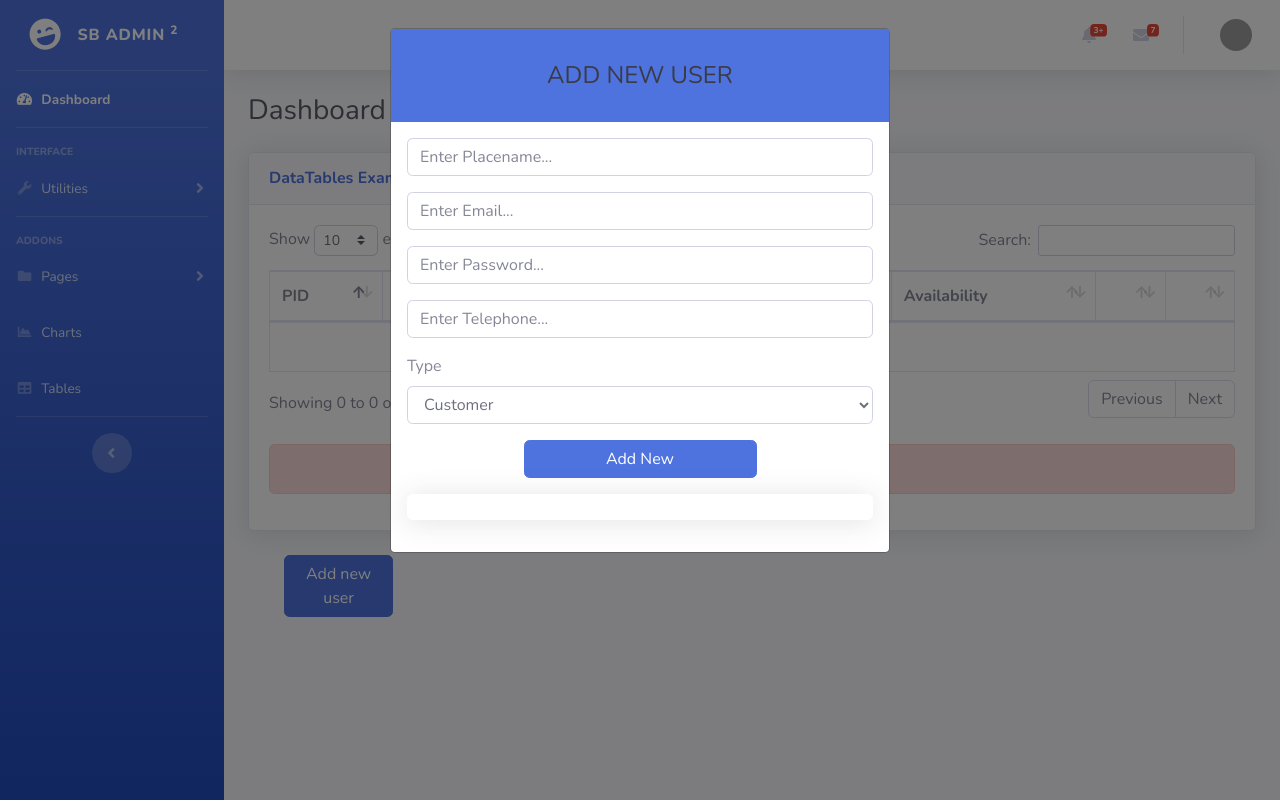
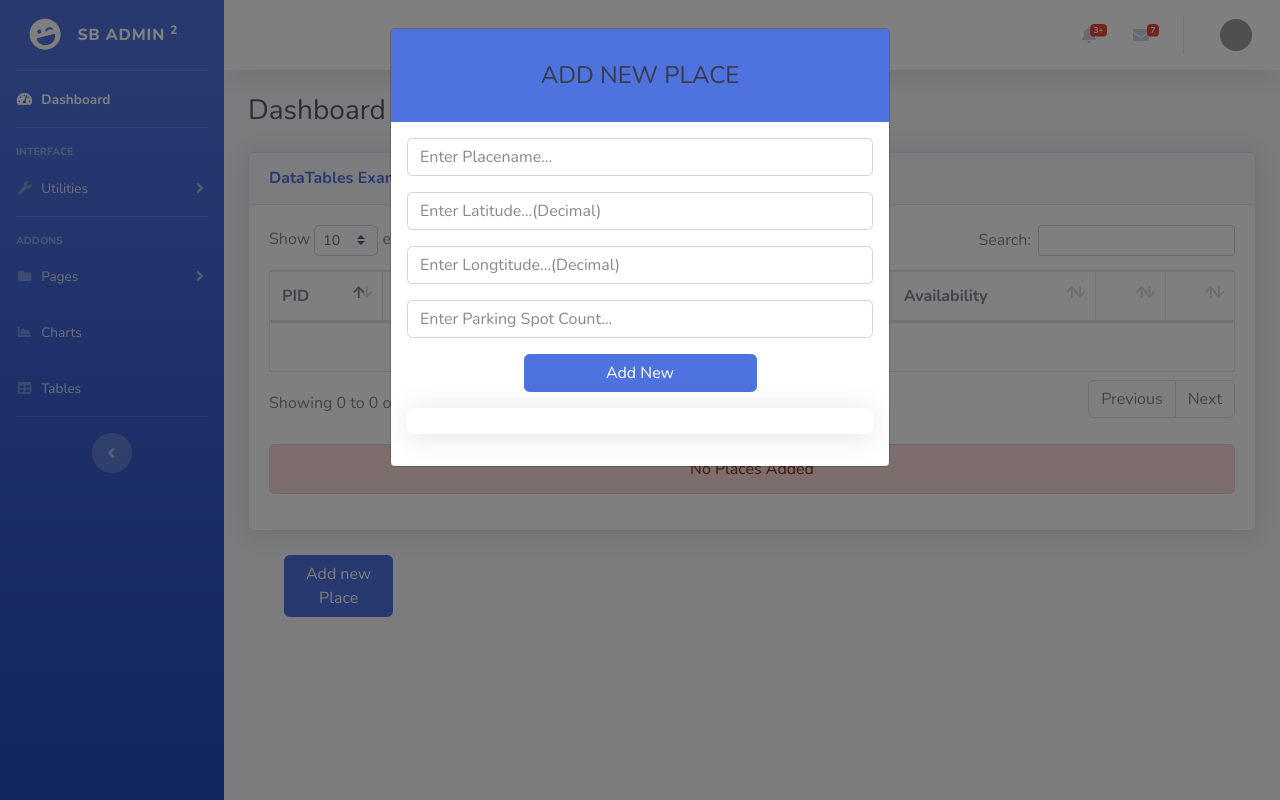
Before and after one commit to Ravindu-Dilshan/ThatsMySpot, a PHP site: page /place_manage.php in a window 1280 px wide, after a click on "Add new Place". Run offline with PHP 8.4, Linux system fonts and the light colour scheme; the visitor is signed in with stand-in values (Sample User, id 1); data that the repository does not hold is empty; grey boxes are pictures that could not be loaded.

Commit message:
updated place functions

```diff
--- a/place_manage.php
+++ b/place_manage.php
@@ -29,7 +29,6 @@
         $('#addPlaceform').submit(function(e) {
             e.preventDefault();
             var values = $(this).serialize();
-
             $.ajax({
                 type: "POST",
                 url: 'script/place.inc.php?btnAddPlace',
@@ -50,7 +49,7 @@
 
         $('#updatePlaceform').submit(function(e) {
             e.preventDefault();
-            var values = $(this).serialize();;
+            var values = $(this).serialize();
             $.ajax({
                 type: "POST",
                 url: 'script/place.inc.php?btnUpdatePlace',
@@ -158,7 +157,7 @@ $none = "";
                 <div>
                     <div class="col-md-4">
                         <button type="button" class="btn btn-primary waves-effect btn-block col-md-4 ml-md-5"
-                            data-toggle="modal" data-target="#addPlaceModal">Add new user</button>
+                            data-toggle="modal" data-target="#addPlaceModal">Add new Place</button>
                     </div>
                 </div>
             </div>
@@ -183,7 +182,7 @@ $none = "";
             <div class="modal-content">
                 <!--Header-->
                 <div class="text-center bg-primary py-2">
-                    <h1 class="h4 text-gray-900 my-4">ADD NEW USER</h1>
+                    <h1 class="h4 text-gray-900 my-4">ADD NEW PLACE</h1>
                 </div>
 
                 <!--Body-->
@@ -194,24 +193,16 @@ $none = "";
                                 placeholder="Enter Placename...">
                         </div>
                         <div class="form-group">
-                            <input type="email" class="form-control" id="txtEmail" name="txtEmail"
-                                placeholder="Enter Email...">
+                            <input type="number" class="form-control" id="txtLat" name="txtLat"
+                                placeholder="Enter Latitude...(Decimal)" step="0.0000000001">
                         </div>
                         <div class="form-group">
-                            <input type="password" class="form-control" id="txtPassword" name="txtPassword"
-                                placeholder="Enter Password...">
+                            <input type="number" class="form-control" id="txtLong" name="txtLong"
+                                placeholder="Enter Longtitude...(Decimal)" step="0.0000000001">
                         </div>
                         <div class="form-group">
-                            <input type="number" class="form-control" id="txtTelephone" name="txtTelephone"
-                                placeholder="Enter Telephone...">
-                        </div>
-                        <div class="form-group">
-                            <label for="typeUser ml-4">Type</label>
-                            <select id="update-typeUser" name="txtTypeUser" class="form-control">
-                                <option>Customer</option>
-                                <option>Manager</option>
-                                <option>Admin</option>
-                            </select>
+                            <input type="number" class="form-control" id="txtAvailable" name="txtAvailable"
+                                placeholder="Enter Parking Spot Count...">
                         </div>
                         <button class="btn btn-primary btn-user btn-block col-md-6 m-auto">Add New</button>
                         <div class="alert text-dark shadow float-right w-100 text-center mt-3" role="alert"
@@ -239,36 +230,38 @@ $none = "";
                 <div class="modal-body">
                     <form action="" method="post" id="updatePlaceform">
                         <div class="form-group">
-                            <label>User ID</label>
-                            <input type="text" class="form-control" id="update-idUser" name="txtUID" readonly>
+                            <label>Place ID</label>
+                            <input type="text" class="form-control" id="update-idPlace" name="txtPID" readonly>
                         </div>
 
                         <div class="form-group">
-                            <label>Username</label>
-                            <input type="text" class="form-control" id="update-nameUser" name="txtName">
+                            <label>Name</label>
+                            <input type="text" class="form-control" id="update-namePlace" name="txtName">
                         </div>
 
                         <div class="form-group">
-                            <label>Email</label>
-                            <input type="text" class="form-control" id="update-emailUser" name="txtEmail">
+                            <label>Latitude</label>
+                            <input type="number" class="form-control" id="update-Latitude" name="txtLat" step="0.0000000001">
                         </div>
 
                         <div class="form-group">
-                            <label>Telephone</label>
-                            <input type="number" class="form-control" id="update-telephoneUser" name="txtTelephone">
+                            <label>Longtitude</label>
+                            <input type="number" class="form-control" id="update-Longtitude" name="txtLong" step="0.0000000001">
                         </div>
 
                         <div class="form-group">
-                            <label for="update-typeUser">Type</label>
-                            <select id="update-typeUser" name="txtTypeUser" class="form-control">
-                                <option value="Customer">Customer</option>
-                                <option value="Manager">Manager</option>
-                                <option value="Admin">Admin</option>
-                            </select>
+                            <label>Available Spots</label>
+                            <input type="text" class="form-control" id="update-Available" name="txtAvailable">
                         </div>
+
+                        <div class="form-group">
+                            <label>Spots in use</label>
+                            <input type="text" class="form-control" id="update-current" name="txtCurrent" readonly>
+                        </div>
+
                         <div id="updateUser-error-message"></div>
                         <!--Footer-->
-                        <button class="btn btn-primary btn-user btn-block col-md-6 m-auto" id="btnUpdateUser"
+                        <button class="btn btn-primary btn-user btn-block col-md-6 m-auto" id="btnUpdatePlace"
                             name="btnLogin">Update</button>
                         <div class="alert text-dark shadow float-right w-100 text-center mt-3" role="alert"
                             id="result2">
@@ -300,14 +293,16 @@ $none = "";
         var currow = $(this).closest('tr');
         var id = currow.find('td:eq(0)').text();
         var name = currow.find('td:eq(1)').text();
-        var email = currow.find('td:eq(2)').text();
-        var telephone = currow.find('td:eq(3)').text();
-        var type = currow.find('td:eq(4)').text();
+        var lat = currow.find('td:eq(2)').text();
+        var long = currow.find('td:eq(3)').text();
+        var available = currow.find('td:eq(4)').text().split("/");
 
-        $('#update-idUser').val(id);
-        $('#update-nameUser').val(name);
-        $('#update-emailUser').val(email);
-        $('#update-telephoneUser').val(telephone);
+        $('#update-idPlace').val(id);
+        $('#update-namePlace').val(name);
+        $('#update-Latitude').val(lat);
+        $('#update-Longtitude').val(long);
+        $('#update-Available').val(available[1]);
+        $('#update-current').val(available[0]);
         //$('#update-typeUser select').val(type);
         $("#update-typeUser option[value="+type+"]").attr('selected', 'selected');
         //$('#userUpdateModal').modal('show');
--- a/script/class/place.cls.php
+++ b/script/class/place.cls.php
@@ -189,7 +189,7 @@ class Place extends Database
 			return $this ->messages(-1);
 		}
 		else{
-			mysqli_stmt_bind_param($stmt,'sssss',$this ->namePlace,$this ->latitude, $longtitude ,$this ->available,$this ->current);
+			mysqli_stmt_bind_param($stmt,'sssss',$this ->namePlace,$this ->latitude, $this ->longtitude ,$this ->available,$this ->current);
 			mysqli_stmt_execute($stmt);
 			return $this ->messages(1);
 		}
@@ -206,7 +206,7 @@ class Place extends Database
 			return $this ->messages(-1);
 		}
 		else{
-			mysqli_stmt_bind_param($stmt,'ssss',$this ->namePlace,$this ->latitude, $longtitude ,$this ->available,$this ->current,$this ->PID);
+			mysqli_stmt_bind_param($stmt,'ssssss',$this ->namePlace,$this ->latitude, $this ->longtitude ,$this ->available,$this ->current,$this ->PID);
 			mysqli_stmt_execute($stmt);
 			return $this ->messages(1);
 		}
```
Also changed, not shown: script/place.inc.php (+36 -21 lines).
